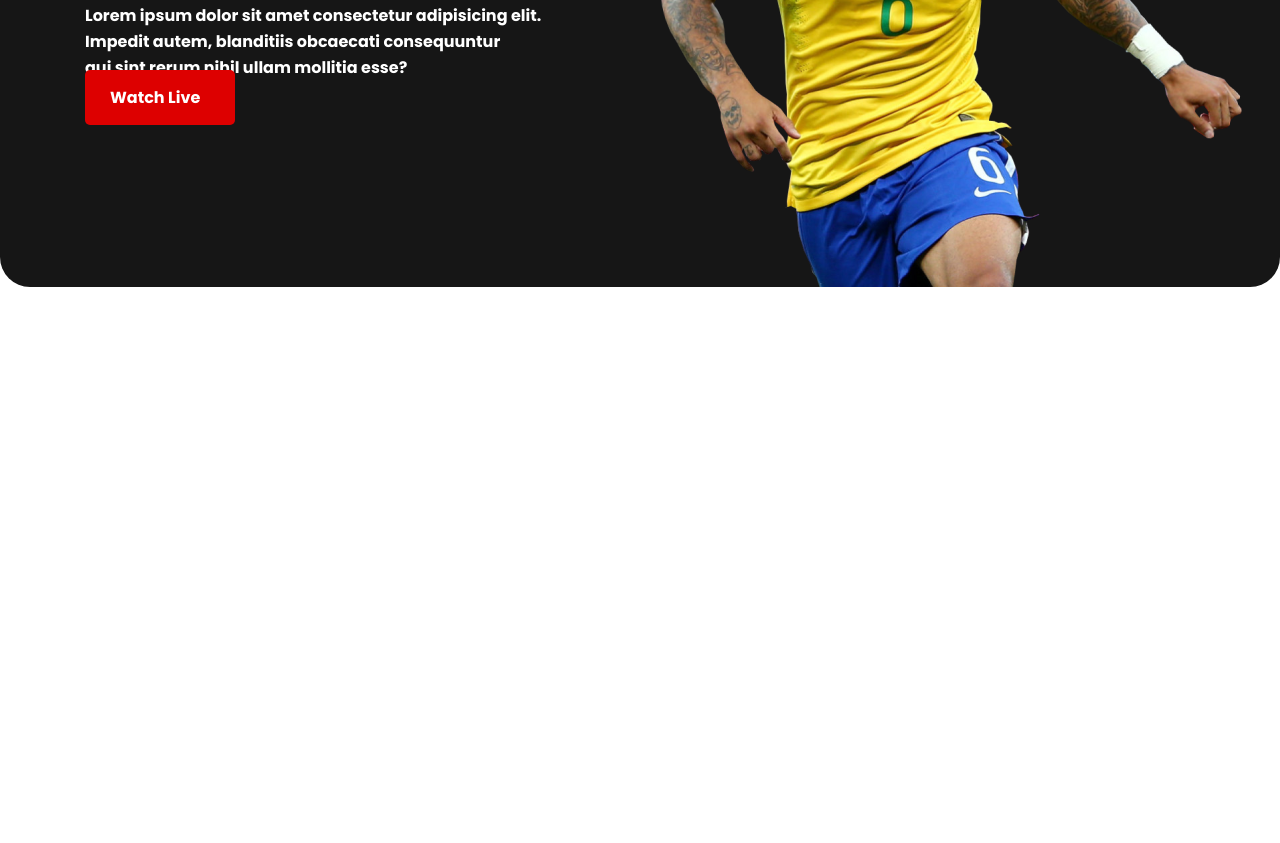
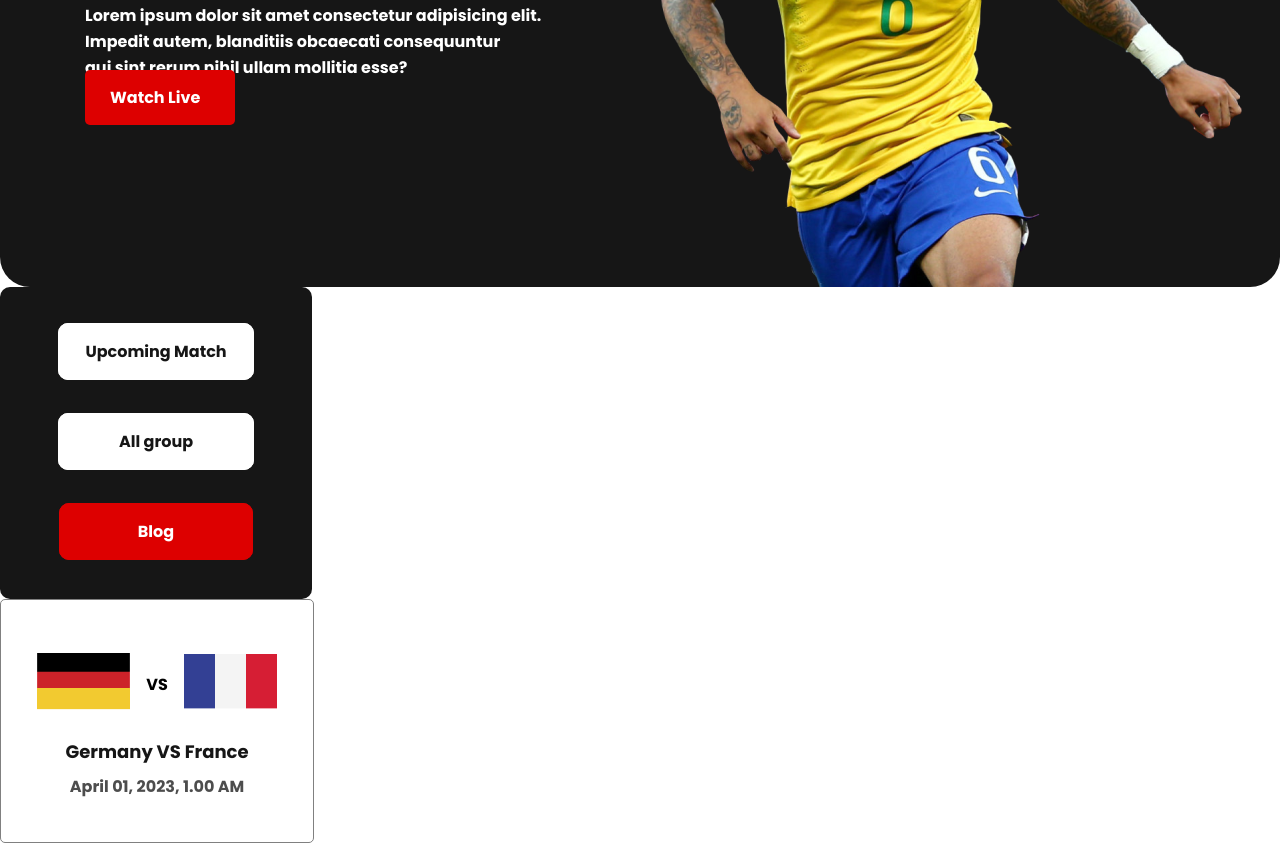
Before and after one commit to mohammadibrahim11/world-cup, a plain HTML site: page upcoming match/match.html in a window 1280 px wide. Shown: the part 359-1202 px from the top of the page. Before the commit the page ends 800 px from the top, so only its background shows below. Drawn offline with Linux system fonts and the light colour scheme; some icons are missing.

Commit message:
new style

```diff
--- a/styles/styles.css
+++ b/styles/styles.css
@@ -22,7 +22,7 @@ body{
 .header-left-section{
  width: 531px;
  height: 424px;
- margin-left: 15px;
+ margin-left: 85px;
  margin-top: 68px;
 
 }
--- a/upcoming match/match.html
+++ b/upcoming match/match.html
@@ -14,6 +14,7 @@
 <link href="https://fonts.googleapis.com/css2?family=Poppins:wght@700&display=swap" rel="stylesheet">
 </head>
 <body>
+    <!-- header section start  -->
     <header>
         <section class="header-section">
             <div class="header-section-background-style">
@@ -44,5 +45,80 @@
 
         </section>
     </header>
+
+    <!-- header section end -->
+
+<!-- main section start -->
+
+<main>
+   <section class="main-section">
+    <div class="main-section-blog">
+
+
+        <div class="main-section-one-button-style">
+            <div class="button-style">
+
+
+                <div class="button">
+                    <a href="#">Upcoming Match</a>
+                </div>
+
+                   <div id="all-group" class="button">
+                  <a href="#">All group</a>
+                  </div>
+
+                   <div id="button-blog" class="button">
+                    <a href="#">Blog</a>
+                </div>
+
+            </div>
+        </div>
+
+
+    </div>
+
+
+
+    <div class="upcoming-match-all-blogs">
+
+
+        <div class="upcoming-match-blog-style">
+
+          <div class="blog-container">
+
+            <div class="all-flag">
+
+
+                <div class="flag">
+                    <img src="../assets/germany Flag.png" alt="germany flag">
+                </div>
+                <div class="vs">
+                     VS
+                </div>
+
+                <div class="flag">
+                    <img src="../assets/Flag.png" alt="france flag">
+                </div>
+
+
+            </div>
+
+            <div class="match-blog-heading">
+            Germany VS France
+            </div>
+
+            <div class="match-date-time">
+            April 01, 2023, 1.00 AM
+           </div>
+
+          </div>
+
+        </div>
+
+
+    </div>
+   </section>
+</main>
+
 </body>
 </html>
--- a/upcoming match/styles/style.css
+++ b/upcoming match/styles/style.css
@@ -86,3 +86,129 @@ body{
 }
 
 /* header section style end */
+
+
+/* main section start */
+
+.main-section-one-button-style{
+    width: 312px;
+    height: 312px;
+    background-color: #161616;
+    border-radius: 10px;
+}
+
+.button-style{
+
+    display: flex;
+    flex-direction: column;
+    gap: 60px;
+    align-items: center;
+    padding-top: 50px;
+
+
+}
+
+.button a{
+    text-decoration: none;
+    color: #FFFFFF;
+    font-size: 16px;
+    line-height: 30px;
+    border: 1px solid #FFFFFF;
+    background-color: #FFFFFF;
+    color: #161616;
+    font-weight: 500;
+    font-family: 'Poppins';
+    border-radius:10px;
+    padding: 16px 26px;
+
+
+
+
+}
+
+#all-group a{
+padding: 16px 60px ;
+}
+
+#button-blog a{
+    padding: 16px 78px;
+    background-color: #DD0000;
+    border: 1px solid #DD0000;
+    color: #FFFFFF;
+}
+
+
+.blog{
+    width: 312px;
+    height: 362px;
+    border: 1px solid #E8E8E8;
+    border-radius: 10px;
+
+}
+
+button{
+    font-size: 16px;
+    line-height: 24px;
+    text-transform: capitalize;
+    border: 1px solid #161616;
+    border-radius:5px ;
+    padding: 2px 15px;
+    margin-top: 9px;
+    margin-left: 20px;
+}
+
+
+.upcoming-match-blog-style{
+    border: 1px solid gray;
+    border-radius: 5px;
+    width: 312px;
+    height: 242px;
+    display: flex;
+    justify-content: center;
+    align-items: center;
+
+
+
+
+
+}
+
+.blog-container{
+
+    width: 252px;
+    height: 136.18px;
+    display: flex;
+    flex-direction: column;
+    gap: 20px;
+
+
+}
+
+.all-flag{
+    display: flex;
+    justify-content: center;
+    align-items: center;
+    gap: 15px;
+
+
+}
+
+.match-blog-heading{
+    font-size: 18px;
+    line-height: 30px;
+    text-align: center;
+    color: #161616;
+    font-weight: 600px;
+    /* padding-top: 7px; */
+
+}
+
+.match-date-time{
+    font-size: 16px;
+    color: #4D4D4D;
+    line-height: 20px;
+    text-align: center;
+    font-weight: 400px;
+    margin-top: -10px;
+
+}
```
